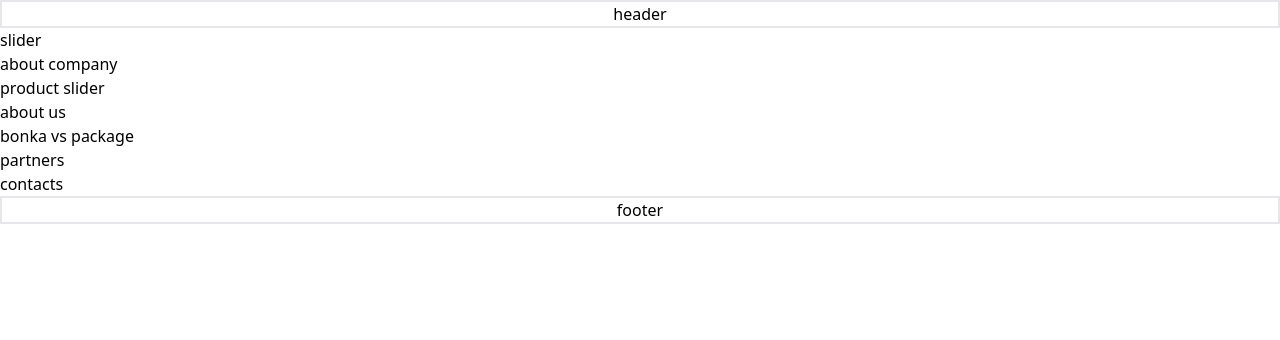
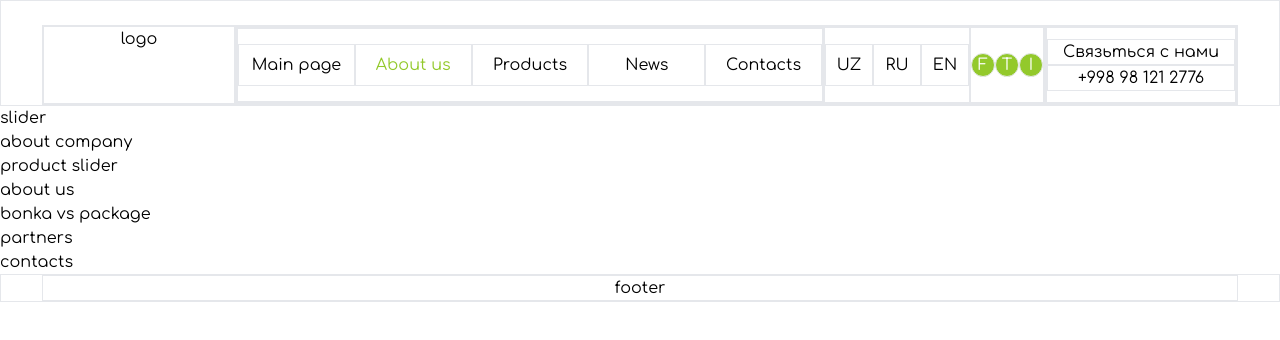
Before and after one commit to shaxzodbek-uzb/frutata-front-nuxt, a Nuxt app: page / in a window 1280 px wide. Shown: the top 340 px of the page. Built offline with nearby package versions, Linux system fonts and the light colour scheme.

Commit message:
customization and header

```diff
--- /dev/null
+++ b/assets/global.scss
@@ -0,0 +1,7 @@
+@font-face {
+    font-family: "Comfortaa";
+    src: local("Comfortaa"),     url(~static/fonts/ComfortaaVariableFont.ttf) format("truetype");}
+
+html {
+    font-family: "Comfortaa";
+}
--- /dev/null
+++ b/components/Layouts/Header.vue
@@ -0,0 +1,61 @@
+<template>
+  <div class="w-full border flex justify-center">
+    <div class="container text-center border flex h-20 mt-6">
+      <div class="border flex-none w-48">logo</div>
+      <div class="border flex-grow flex">
+        <div class="flex-grow border">
+          <ul class="flex border items-center h-full">
+            <li class="flex-1 link border">Main page</li>
+            <li class="flex-1 link border active-link">About us</li>
+            <li class="flex-1 link border">Products</li>
+            <li class="flex-1 link border">News</li>
+            <li class="flex-1 link border">Contacts</li>
+          </ul>
+        </div>
+        <div class="flex-none border">
+          <ul class="flex items-center h-full">
+            <li class="w-12 border p-2">UZ</li>
+            <li class="w-12 border p-2">RU</li>
+            <li class="w-12 border p-2">EN</li>
+          </ul>
+        </div>
+        <div class="flex-none border">
+          <ul class="flex items-center h-full">
+            <li
+              class="flex-1 border social-icon rounded-full bg-primary text-white flex items-center justify-center"
+            >F</li>
+            <li
+              class="flex-1 border social-icon rounded-full bg-primary text-white flex items-center justify-center"
+            >T</li>
+            <li
+              class="flex-1 border social-icon rounded-full bg-primary text-white flex items-center justify-center"
+            >I</li>
+          </ul>
+        </div>
+      </div>
+      <div class="border flex-none w-48">
+        <div class="flex justify-center flex-col h-full border">
+          <p class="border">Связьться с нами</p>
+          <p class="border">+998 98 121 2776</p>
+        </div>
+      </div>
+    </div>
+  </div>
+</template>
+
+<script>
+export default {
+  }
+</script>
+
+<style lang="postcss">
+.active-link {
+  @apply text-primary;
+}
+.link {
+  @apply p-2;
+}
+.social-icon {
+  @apply w-6 h-6;
+}
+</style>
--- a/layouts/default.vue
+++ b/layouts/default.vue
@@ -1,10 +1,7 @@
 <template>
   <div class="w-screen">
-    <div class="w-full border flex justify-center">
-      <div class="container text-center border">header</div>
-    </div>
+    <LayoutsHeader />
     <nuxt />
-
     <div class="w-full border flex justify-center">
       <div class="container text-center border">footer</div>
     </div>
--- a/nuxt.config.js
+++ b/nuxt.config.js
@@ -15,7 +15,9 @@ export default {
   },
 
   // Global CSS: https://go.nuxtjs.dev/config-css
-  css: [],
+  css: [
+    "@/assets/global.scss",
+  ],
 
   // Plugins to run before rendering page: https://go.nuxtjs.dev/config-plugins
   plugins: [],
--- a/package.json
+++ b/package.json
@@ -31,6 +31,8 @@
     "eslint-plugin-nuxt": "^3.1.0",
     "eslint-plugin-vue": "^8.2.0",
     "postcss": "^8.4.4",
-    "prettier": "^2.5.1"
+    "prettier": "^2.5.1",
+    "sass": "^1.49.8",
+    "sass-loader": "10"
   }
 }
--- /dev/null
+++ b/tailwind.config.js
@@ -0,0 +1,28 @@
+// const defaultTheme = require('tailwindcss/defaultTheme')
+
+module.exports = {
+    theme: {
+        extend: {
+            colors: {
+                primary: '#93c92b',
+            }
+        },
+        container: {
+            screens: {
+                sm: "100%",
+                md: "100%",
+                lg: "1024px",
+                xl: "1196px"
+            }
+        }
+    },
+    content: [
+        'components/**/*.vue',
+        'layouts/**/*.vue',
+        'pages/**/*.vue',
+        'plugins/**/*.js',
+        'nuxt.config.js',
+        'content/**/*.md'
+    ]
+
+}
```
Also changed, not shown: static/fonts/ComfortaaVariableFont.ttf (added), 1 other file (tests, documents, lock files or other folders).
